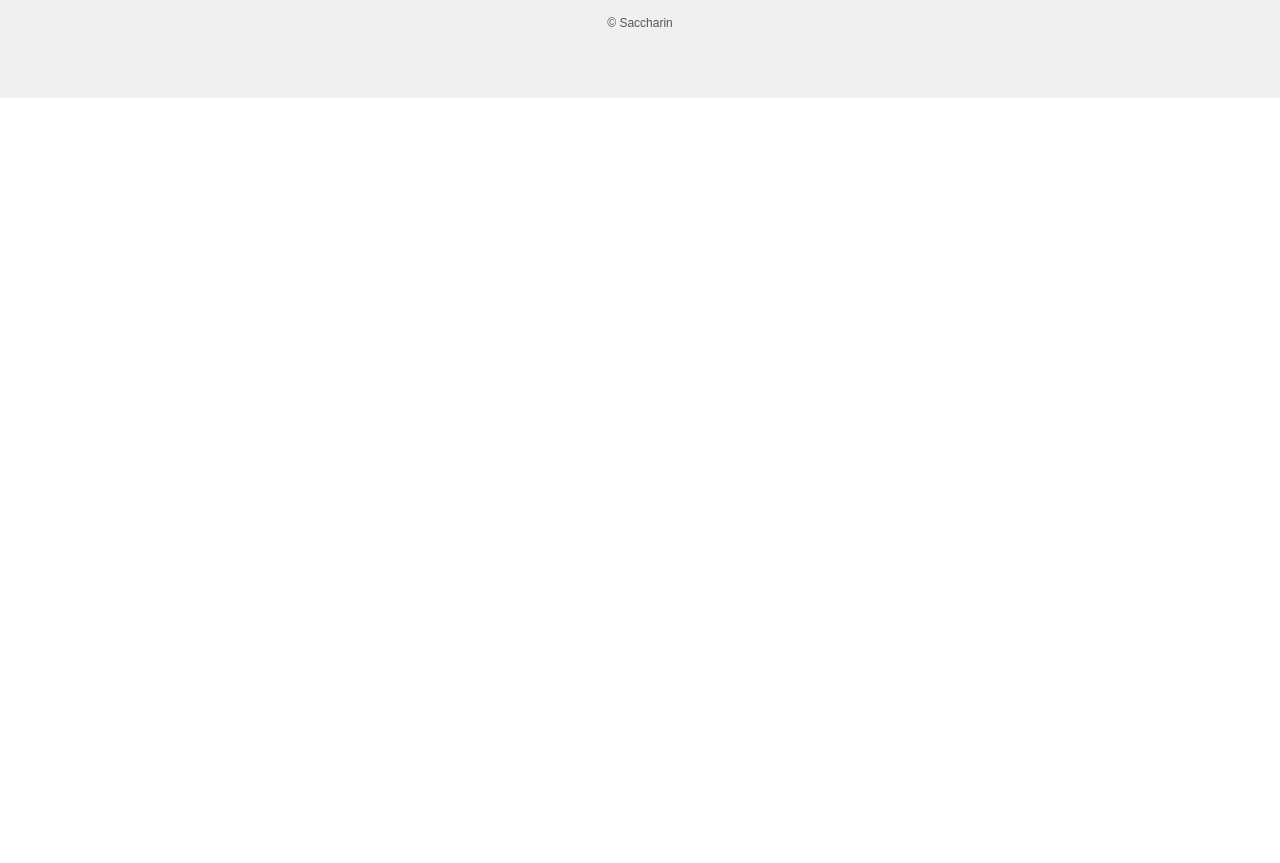
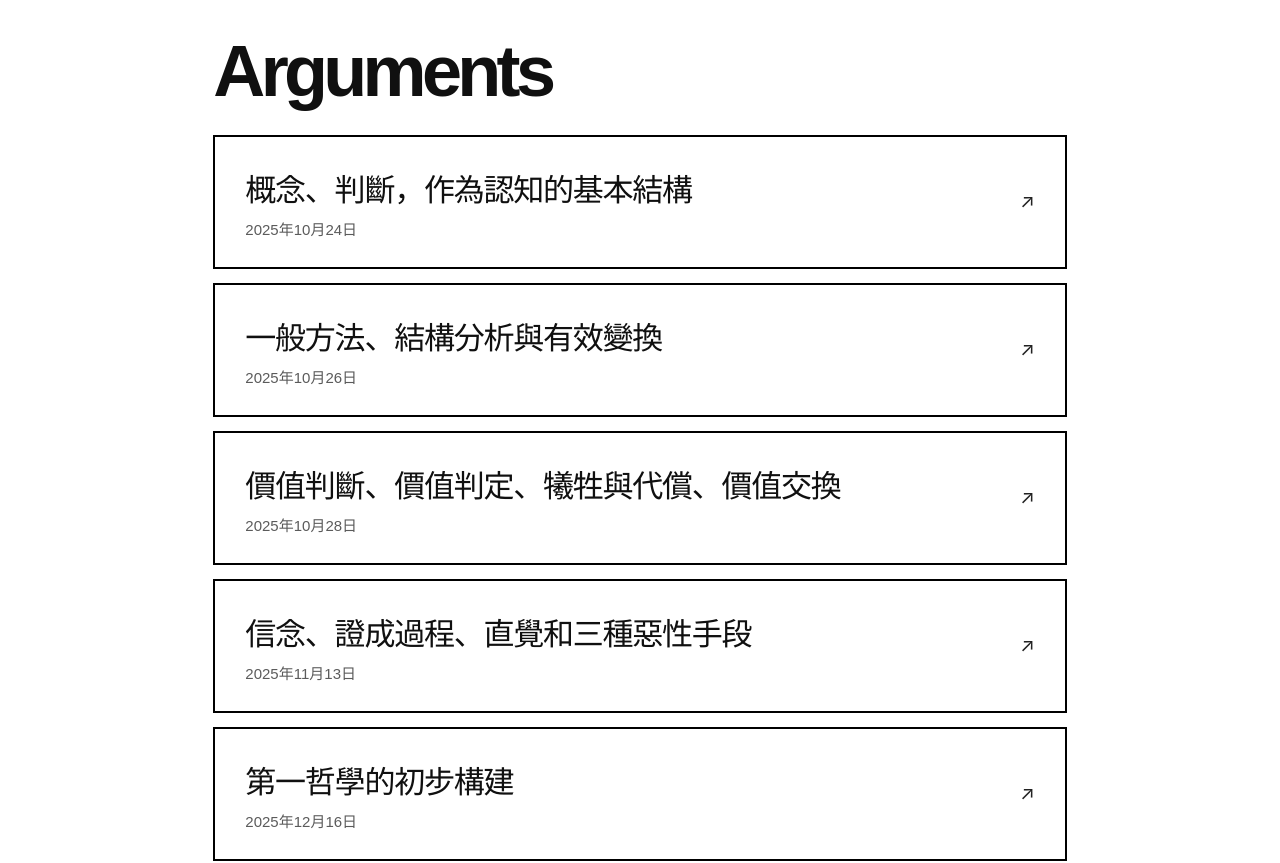
Before and after one commit to Saccharin04/Personal-website, a React (Vite) app: page / in a window 1280 px wide. Shown: the part 3180-4043 px from the top of the page. Before the commit the page ends 3278 px from the top, so only its background shows below. Built offline with nearby package versions, Linux system fonts and the light colour scheme; a web font is replaced by a local one.

Commit message:
Add Arguments video section to homepage

```diff
--- a/src/App.jsx
+++ b/src/App.jsx
@@ -43,6 +43,14 @@ const lyrics = [
     ],
   },
   { id: "lyric-03", title: "摄食像" },
+]
+
+const argumentsVideos = [
+  { title: "概念、判斷，作為認知的基本結構", date: "2025年10月24日", href: "https://www.bilibili.com/video/BV1GTsWzAE54/" },
+  { title: "一般方法、結構分析與有效變換", date: "2025年10月26日", href: "https://www.bilibili.com/video/BV1prxPzwEDJ/" },
+  { title: "價值判斷、價值判定、犧牲與代償、價值交換", date: "2025年10月28日", href: "https://www.bilibili.com/video/BV1QvyrB1EZT/" },
+  { title: "信念、證成過程、直覺和三種惡性手段", date: "2025年11月13日", href: "https://www.bilibili.com/video/BV1KwCHBCEKh/" },
+  { title: "第一哲學的初步構建", date: "2025年12月16日", href: "https://www.bilibili.com/video/BV1iaqaB3EFs/" },
 ]
 
 function App() {
@@ -133,6 +141,21 @@ function App() {
               </a>
             )
           })}
+        </div>
+      </section>
+
+      <section id="arguments" className="content arguments-section">
+        <h2>Arguments</h2>
+        <div className="track-list">
+          {argumentsVideos.map((video) => (
+            <a className="track-card" key={video.href} href={video.href} target="_blank" rel="noreferrer">
+              <div className="track-info">
+                <h3>{video.title}</h3>
+                <p>{video.date}</p>
+              </div>
+              <span className="album-mark" aria-hidden="true">↗</span>
+            </a>
+          ))}
         </div>
       </section>
 
```
